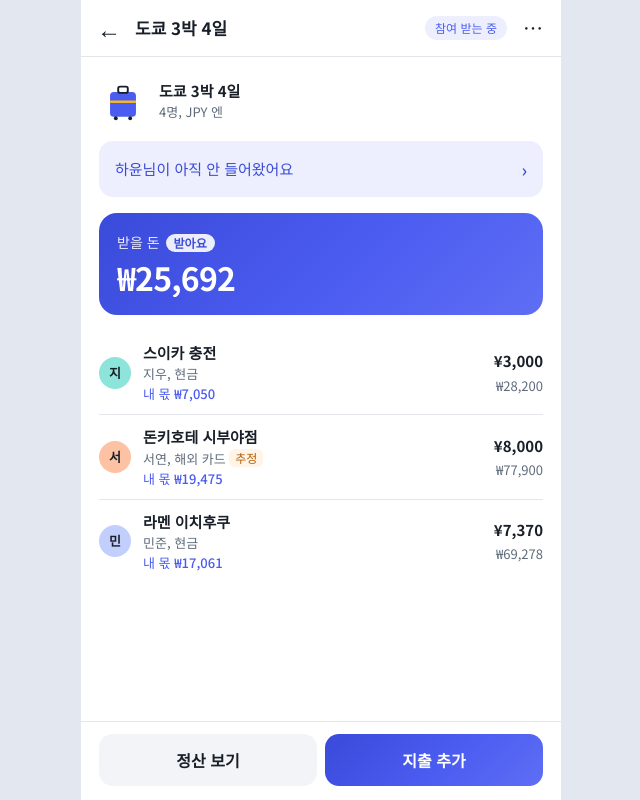
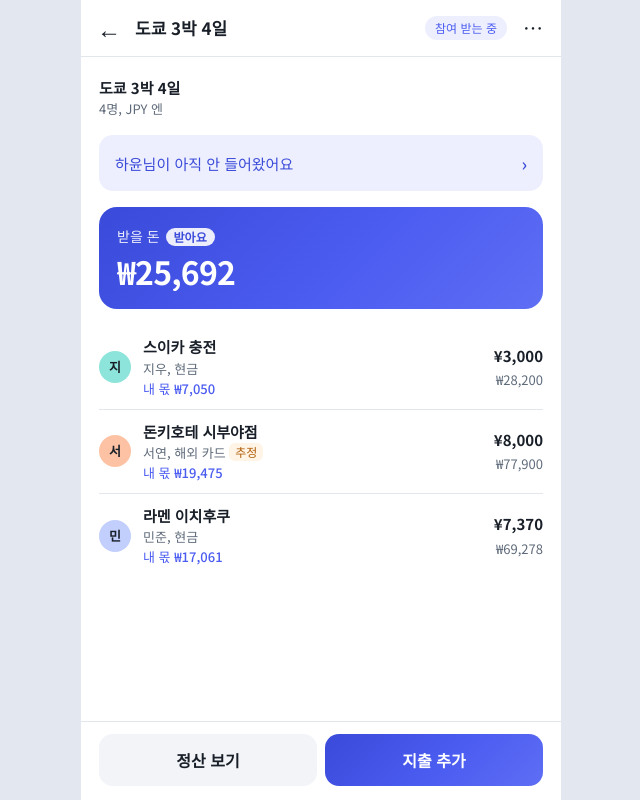
Before and after one commit to mchoe1638-pixel/svc-hackathon-Hashell, a Next.js app: page /trip/1 in a window 1280 px wide. Shown: the whole page, without its empty margins (319-959 px from the left). Built offline with nearby package versions, Linux system fonts and the light colour scheme.

Commit message:
style: 새 여행 카드·여행 머리·돌아보기 배너 가방 그림 제거

```diff
--- a/app/new/page.tsx
+++ b/app/new/page.tsx
@@ -13,27 +13,21 @@ import {
 } from "@/components/create-trip-form";
 import { Screen } from "@/components/screen";
 import { useAppMode } from "@/components/use-app-mode";
-import { cn } from "@/components/utils";
 import { WebNotice } from "@/components/web-notice";
 import { useTrips } from "@/hooks";
 import { t } from "@/i18n/ko";
 
-/**
- * 국내/해외 카드. 그림은 분위기만 보여주는 장식이다 (`public/art`).
- * 국내 카드는 그림이 겹쳐 보여서 뺐다 (`art: []`). 해외 카드는 그대로.
- */
+/** 국내/해외 카드. 제목과 안내 글만 있다 (그림 없음). */
 const SCOPE_CHOICES = [
   {
     scope: "domestic",
     title: "create.scopeDomestic",
     hint: "create.scopeDomesticHint",
-    art: [],
   },
   {
     scope: "overseas",
     title: "create.scopeOverseas",
     hint: "create.scopeOverseasHint",
-    art: ["osaka-castle.svg", "eiffel.svg", "big-ben.svg"],
   },
 ] as const;
 
@@ -107,7 +101,7 @@ function ScopeChoice() {
         <h2 className="mt-1 text-title font-bold tracking-tight">{t("create.scopeQuestion")}</h2>
         <p className="-mt-2 text-hint text-sub">{t("create.scopeHint")}</p>
 
-        {/* 두 카드는 같은 높이. 그림이 없는 국내 카드도 해외 카드와 높이가 같고, 글은 세로 가운데에 온다. */}
+        {/* 두 카드는 같은 높이이고, 글은 세로 가운데에 온다. */}
         <div className="grid auto-rows-fr gap-4">
           {SCOPE_CHOICES.map((choice) => (
             <Link
@@ -115,21 +109,6 @@ function ScopeChoice() {
               href={`/new?scope=${choice.scope}`}
               className="press grid content-center gap-1 rounded-2xl border-2 border-line bg-paper px-4.5 py-5 text-left"
             >
-              {choice.art.length > 0 ? (
-                <span aria-hidden className="mb-1.5 flex">
-                  {choice.art.map((file, index) => (
-                    // eslint-disable-next-line @next/next/no-img-element
-                    <img
-                      key={file}
-                      src={`/art/${file}`}
-                      alt=""
-                      width={44}
-                      height={44}
-                      className={cn("size-11", index > 0 && "-ml-2.5")}
-                    />
-                  ))}
-                </span>
-              ) : null}
               <b className="text-lead font-bold">{t(choice.title)}</b>
               <span className="text-hint text-sub">{t(choice.hint)}</span>
             </Link>
--- a/app/trip/[tripId]/page.tsx
+++ b/app/trip/[tripId]/page.tsx
@@ -18,7 +18,7 @@ import { MenuSheet, type MenuItem } from "@/components/menu-sheet";
 import { Screen } from "@/components/screen";
 import { ScreenSkeleton } from "@/components/screen-skeleton";
 import { useToast } from "@/components/toast";
-import { TripArt, TripHeader } from "@/components/trip-art";
+import { TripHeader } from "@/components/trip-art";
 import { groupBySpentOn } from "@/components/trip-dates";
 import { TripGone } from "@/components/trip-gone";
 import { Button } from "@/components/ui/button";
@@ -85,14 +85,11 @@ function TripHome() {
 
         {settled ? (
           <Banner href={`${base}/wrapped`} tone="night">
-            <span className="flex items-center gap-3">
-              <TripArt className="size-14" />
-              <span className="min-w-0 text-caption leading-snug">
-                <strong className="mb-0.5 block truncate text-lg leading-tight font-black tracking-tight text-glow">
-                  {t("home.wrappedBannerTitle")}
-                </strong>
-                {t("home.wrappedBannerHint")}
-              </span>
+            <span className="block text-caption leading-snug">
+              <strong className="mb-0.5 block truncate text-lg leading-tight font-black tracking-tight text-glow">
+                {t("home.wrappedBannerTitle")}
+              </strong>
+              {t("home.wrappedBannerHint")}
             </span>
           </Banner>
         ) : waiting.length > 0 && status === "OPEN" ? (
--- a/src/components/trip-art.tsx
+++ b/src/components/trip-art.tsx
@@ -1,25 +1,8 @@
-import { cn } from "@/components/utils";
 import { artSrc, type DestinationArt } from "@/data/destinations";
 
 /**
- * 여행 그림 (시안 GENERIC_ART: 여행 가방). 여행지별 그림 데이터가 아직 없어 모든 여행에 이 그림을 쓴다.
- * 색은 CSS 변수(브랜드·글자·빛)로 칠한다. 장식이라 스크린 리더에는 숨긴다.
- */
-export function TripArt({ className }: { className?: string }) {
-  return (
-    <svg viewBox="0 0 200 200" aria-hidden className={cn("size-12 shrink-0", className)}>
-      <rect x="46" y="62" width="108" height="104" rx="16" fill="var(--brand)" />
-      <rect x="80" y="40" width="40" height="26" rx="8" fill="none" stroke="var(--ink)" strokeWidth="8" />
-      <rect x="46" y="98" width="108" height="10" fill="var(--glow)" />
-      <circle cx="70" cy="172" r="8" fill="var(--ink)" />
-      <circle cx="130" cy="172" r="8" fill="var(--ink)" />
-    </svg>
-  );
-}
-
-/**
  * 여행지 그림 한 장 (`public/art/*.svg`, `detect(제목).art[n]`). 장식이라 스크린 리더에는 숨긴다.
- * `TripArt`와 달리 `size-12`를 붙이지 않는다: 크기는 부르는 쪽 클래스(`.wr-hero` 등)가 정한다.
+ * `size-12` 같은 크기 클래스를 붙이지 않는다: 크기는 부르는 쪽 클래스(`.wr-hero` 등)가 정한다.
  * (`size-12`는 유틸리티 층이라 components 층의 `.wr-hero` 크기를 덮어써 48px로 줄어든다.)
  */
 export function DestinationArtImage({ art, className }: { art: DestinationArt; className?: string }) {
@@ -29,15 +12,12 @@ export function DestinationArtImage({ art, className }: { art: DestinationArt; c
   );
 }
 
-/** 여행 머리 줄 (시안 .trip): 그림 + 굵은 이름 + 회색 한 줄. */
+/** 여행 머리 줄 (시안 .trip): 굵은 이름 + 회색 한 줄. 그림은 없다. */
 export function TripHeader({ title, meta }: { title: string; meta?: string }) {
   return (
-    <div className="flex items-center gap-3">
-      <TripArt />
-      <div className="min-w-0">
-        <b className="block truncate text-lead font-bold">{title}</b>
-        {meta ? <span className="block truncate text-caption text-sub">{meta}</span> : null}
-      </div>
+    <div className="min-w-0">
+      <b className="block truncate text-lead font-bold">{title}</b>
+      {meta ? <span className="block truncate text-caption text-sub">{meta}</span> : null}
     </div>
   );
 }
```
Also changed, not shown: 1 other file (tests, documents, lock files or other folders).
